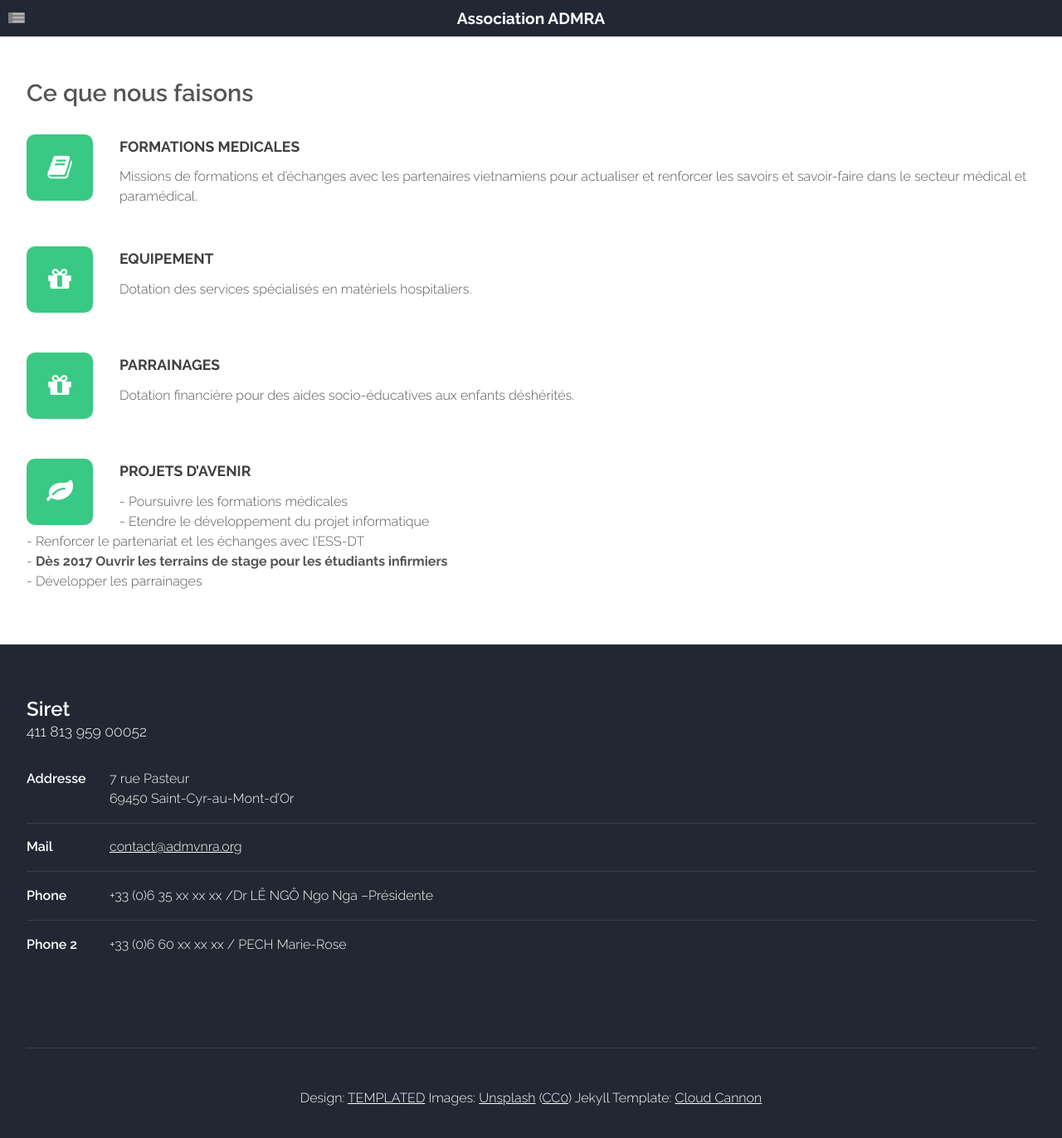
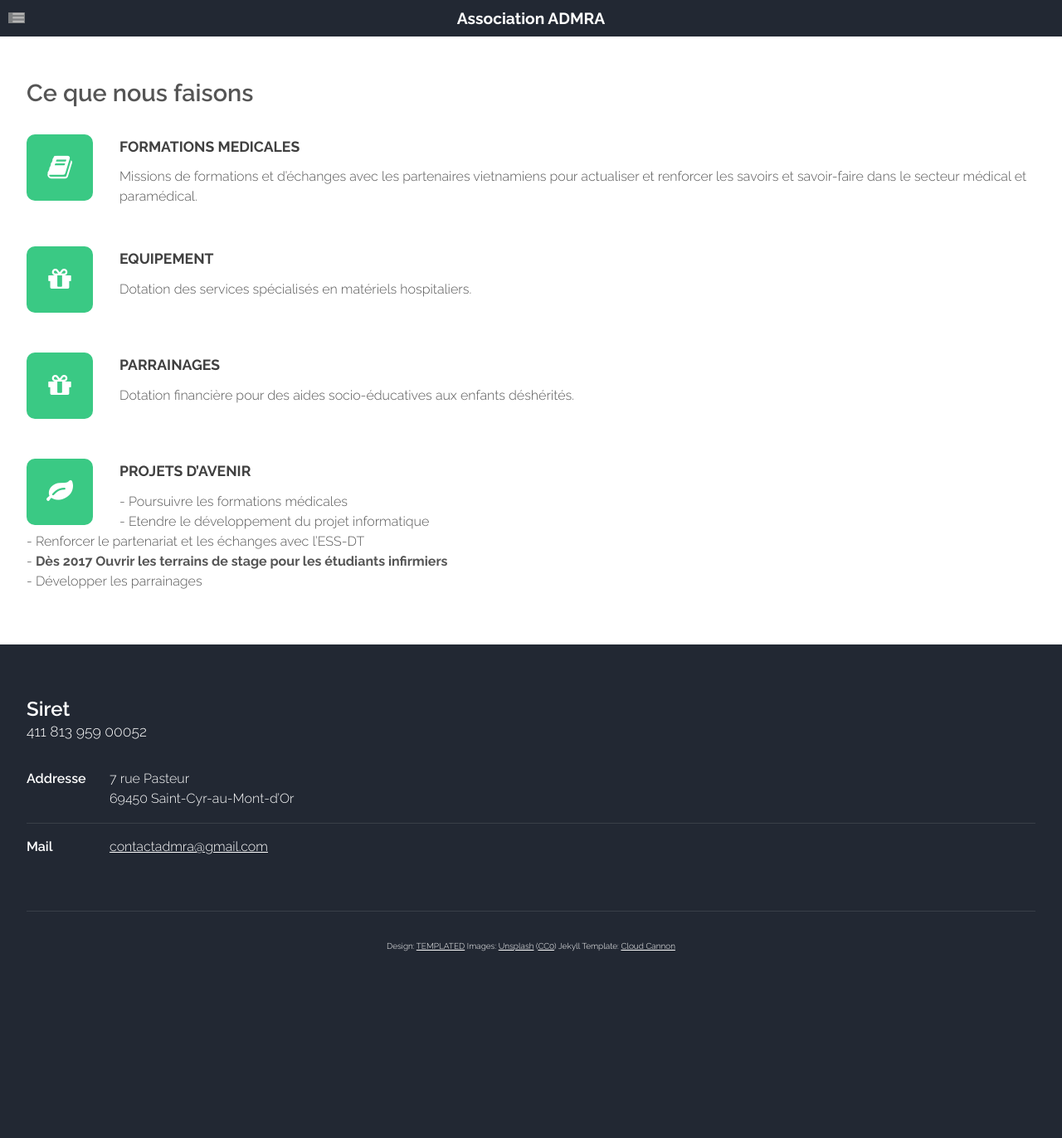
Before and after one commit to admra/admra-website, a Jekyll site: the page built from index.html, in a window 1280 px wide and 1400 px high, scrolled down 1049 px. Shown: the top 1372 px of the window at 83% size. Built offline with Jekyll 4.4.1, drawn with Linux system fonts in a browser that asks for light colours; after the commit the page ends 2218 px from its top, so only the background shows below that; grey boxes are pictures that could not be loaded.

Commit message:
parrainage picture, shorter layout

```diff
--- a/_layouts/default.html
+++ b/_layouts/default.html
@@ -43,15 +43,7 @@
 										</li>
 										<li>
 											<span class="mail">Mail</span>
-											<span><a href="#">contact@admvnra.org</a></span>
-										</li>
-										<li>
-											<span class="phone">Phone</span>
-											<span>+33 (0)6 35 xx xx xx /Dr LÊ NGÔ Ngo Nga –Présidente</span>
-										</li>
-										<li>
-											<span class="phone">Phone 2</span>
-											<span>+33 (0)6 60 xx xx xx / PECH Marie-Rose</span>
+											<span><a href="mailto:contactadmra@gmail.com">contactadmra@gmail.com</a></span>
 										</li>
 									</ul>
 								</section>
--- a/assets/css/style.css
+++ b/assets/css/style.css
@@ -634,6 +634,7 @@
 
 	#footer {
 		padding: 4em 0;
+		padding-bottom:1em;
 		color: #fff;
 	}
 
@@ -647,12 +648,12 @@
 		}
 
 		#footer .copyright {
-			margin-top: 3em;
 			padding-top: 3em;
 			border-top: 1px solid;
 			border-color: rgba(192, 192, 192, 0.15);
 			text-align: center;
 			color: inherit;
+			font-size:10px;
 		}
 
 		#footer a {
--- a/parrainage.html
+++ b/parrainage.html
@@ -84,5 +84,11 @@
 <strong>L’ADM VN Rhône-Alpes souhaite pérenniser cette aide</strong>
 </p>
 			</section>
+
+			<div class="row no-collapse-1">
+				<section>
+					<a href="#" class="image feature"><img src="{{ site.baseurl }}/assets/images/parrainage.png" alt=""></a>
+				</section>
+			</div>
 		</div>
 	</div>
```
Also changed, not shown: assets/images/parrainage.png (added), 1 other file.
